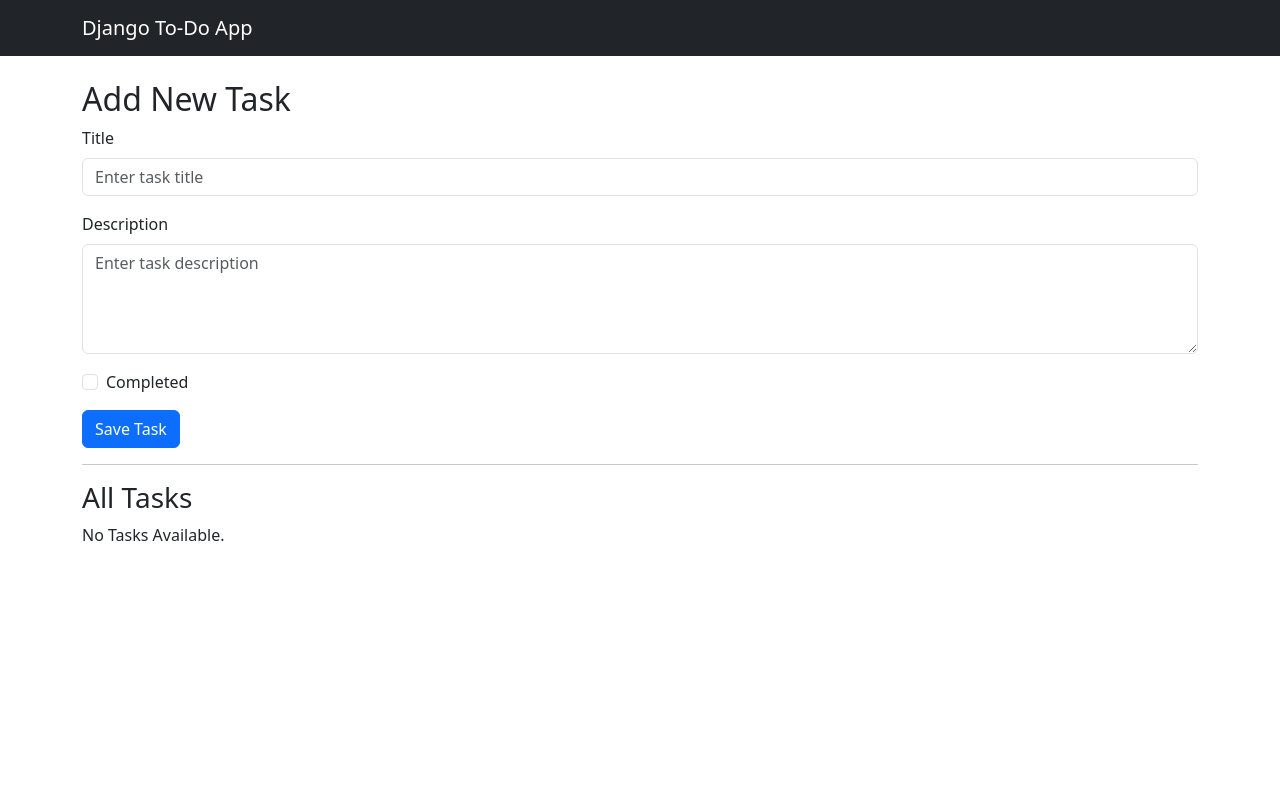
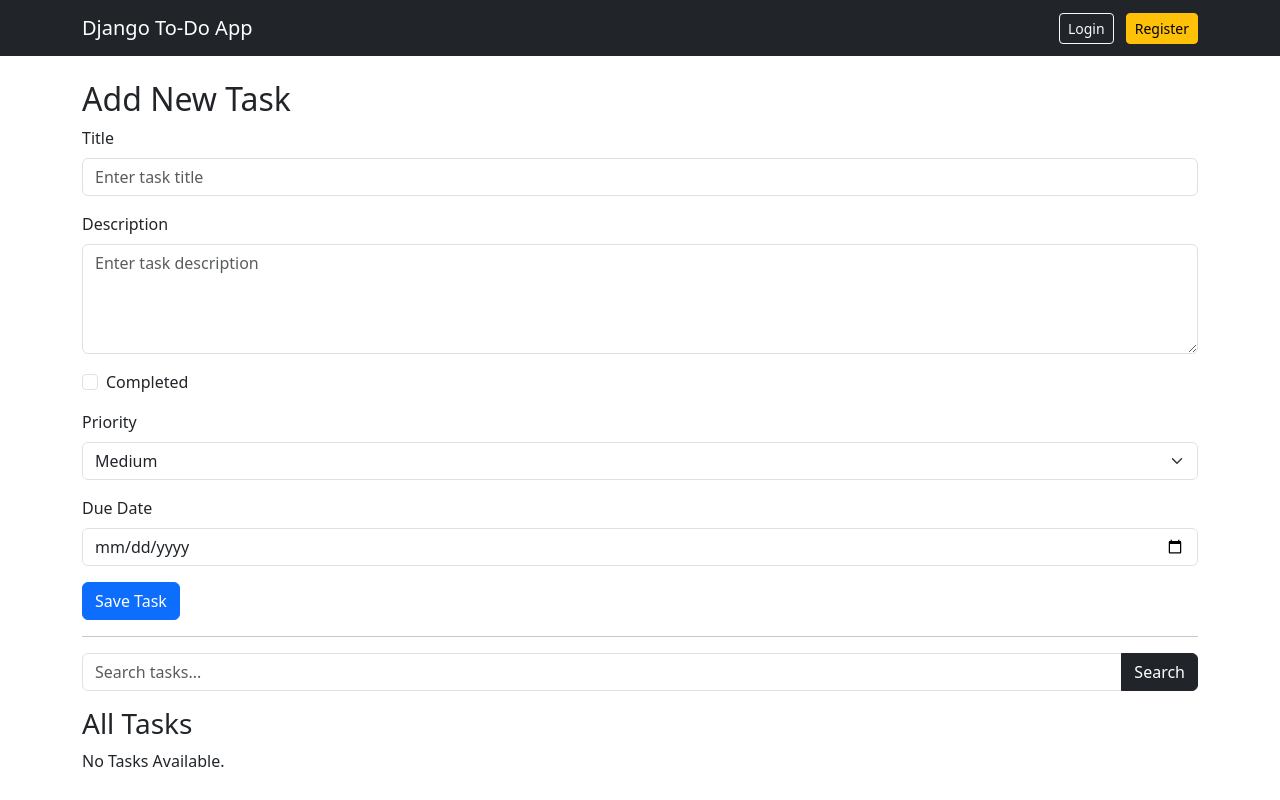
Before and after one commit to abhimanyukhatry10-oss/django-todo-app, a Django app: template templates/tasks/add_task.html in a window 1280 px wide. Run offline with Django 5.2, Linux system fonts and the light colour scheme; the template is opened without the code that fills it: values that come from a table or form of the project are taken from there, others are empty.

Commit message:
Add task priority and due date support

```diff
--- a/tasks/forms.py
+++ b/tasks/forms.py
@@ -8,7 +8,7 @@ class TaskForm(forms.ModelForm):
 
     class Meta:
         model = Task
-        fields = ['title', 'description', 'completed']
+        fields = ['title', 'description', 'completed',"priority","due_date",]
 
         widgets = {
             'title': forms.TextInput(attrs={
@@ -25,6 +25,13 @@ class TaskForm(forms.ModelForm):
             'completed': forms.CheckboxInput(attrs={
                 'class': 'form-check-input'
             }),
+            "priority": forms.Select(attrs={
+                "class": "form-select"
+            }),
+            "due_date": forms.DateInput(attrs={
+                "class": "form-control",
+                "type": "date"
+            }),
         }
 
 class RegisterForm(UserCreationForm):
--- a/tasks/models.py
+++ b/tasks/models.py
@@ -1,13 +1,38 @@
 from django.db import models
-
-from django.db import models
+from django.contrib.auth.models import User
 
 
 class Task(models.Model):
+
+    user = models.ForeignKey(
+        User,
+        on_delete=models.CASCADE
+    )
+
     title = models.CharField(max_length=200)
-    description = models.TextField(blank=True) #blank=True ka matlab ye field optional hai.
+
+    description = models.TextField(blank=True)
+
     completed = models.BooleanField(default=False)
+
+    PRIORITY_CHOICES = [
+        ("High", "High"),
+        ("Medium", "Medium"),
+        ("Low", "Low"),]
+
+    priority = models.CharField(
+        max_length=10,
+        choices=PRIORITY_CHOICES,
+        default="Medium",
+    )
+
+    due_date = models.DateField(
+        null=True,
+        blank=True
+    )
+
     created_at = models.DateTimeField(auto_now_add=True)
+
     updated_at = models.DateTimeField(auto_now=True)
 
     def __str__(self):
--- a/tasks/urls.py
+++ b/tasks/urls.py
@@ -7,4 +7,6 @@ urlpatterns = [
     path('update/<int:id>/', views.update_task, name='update_task'),
     path("delete/<int:id>/", views.delete_task, name="delete_task"),
     path("register/", views.register, name="register"),
+    path("login/",views.login_user,name="login"),
+    path("logout/", views.logout_user, name="logout"),
 ]
--- a/templates/base.html
+++ b/templates/base.html
@@ -18,11 +18,39 @@
 
 <body>
 
-<nav class="navbar navbar-dark bg-dark">
+<nav class="navbar navbar-expand-lg navbar-dark bg-dark">
     <div class="container">
+
         <a class="navbar-brand" href="{% url 'add_task' %}">
             Django To-Do App
         </a>
+
+        <div class="ms-auto">
+
+            {% if user.is_authenticated %}
+
+                <span class="text-white me-3">
+                    Welcome, {{ user.username }}
+                </span>
+
+                <a href="{% url 'logout' %}" class="btn btn-outline-light btn-sm">
+                    Logout
+                </a>
+
+            {% else %}
+
+                <a href="{% url 'login' %}" class="btn btn-outline-light btn-sm me-2">
+                    Login
+                </a>
+
+                <a href="{% url 'register' %}" class="btn btn-warning btn-sm">
+                    Register
+                </a>
+
+            {% endif %}
+
+        </div>
+
     </div>
 </nav>
 
--- a/templates/tasks/add_task.html
+++ b/templates/tasks/add_task.html
@@ -37,7 +37,20 @@ Home
         </label>
 
     </div>
+    <div class="mb-3">
+        <label class="form-label">
+            Priority
+        </label>
 
+        {{ form.priority }}
+    </div>
+    <div class="mb-3">
+        <label class="form-label">
+            Due Date
+        </label>
+
+        {{ form.due_date }}
+    </div>
     <button class="btn btn-primary">
 
         Save Task
@@ -47,7 +60,28 @@ Home
 </form>
 
 <hr>
+<form method="GET" class="mb-3">
 
+    <div class="input-group">
+
+        <input
+            type="text"
+            name="search"
+            class="form-control"
+            placeholder="Search tasks..."
+            value="{{ request.GET.search }}">
+
+        <button class="btn btn-dark">
+            Search
+        </button>
+        {% if request.GET.search %}
+            <a href="{% url 'add_task' %}" class="btn btn-secondary">
+                Reset
+            </a>
+        {% endif %}
+    </div>
+
+</form>
 <h3>All Tasks</h3>
 
 {% if tasks %}
@@ -60,6 +94,16 @@ Home
 
 <strong>{{ task.title }}</strong>
 
+{% if task.priority == "High" %}
+    <span class="badge bg-danger">High</span>
+
+{% elif task.priority == "Medium" %}
+    <span class="badge bg-warning text-dark">Medium</span>
+
+{% else %}
+    <span class="badge bg-success">Low</span>
+
+{% endif %}
 <br>
 
 {{ task.description }}
@@ -73,7 +117,12 @@ Home
 {% endif %}
 
 <br>
-
+{% if task.due_date %}
+    <small class="text-muted">
+        Due: {{ task.due_date }}
+    </small>
+{% endif %}
+<br>
 <a class="btn btn-warning btn-sm"
 href="{% url 'update_task' task.id %}">
 Edit
--- a/todoproject/settings.py
+++ b/todoproject/settings.py
@@ -116,3 +116,5 @@ USE_TZ = True
 # https://docs.djangoproject.com/en/6.0/howto/static-files/
 
 STATIC_URL = 'static/'
+
+LOGIN_URL = "login"
```
Also changed, not shown: tasks/views.py (+69 -6 lines), templates/tasks/login.html (added, +38 -0 lines), tasks/migrations/0001_initial.py, tasks/migrations/0002_task_priority.py (added), tasks/migrations/0003_task_due_date.py (added).
